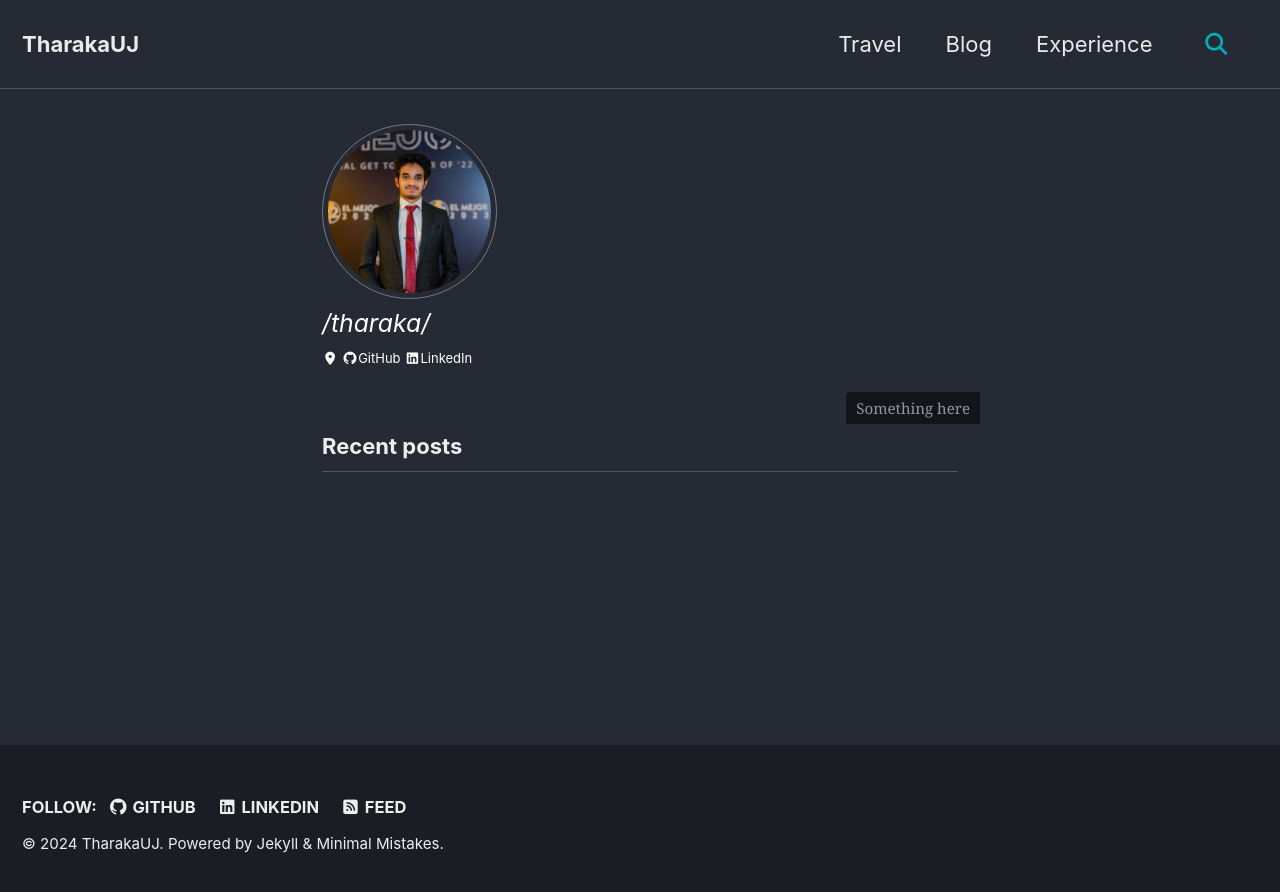
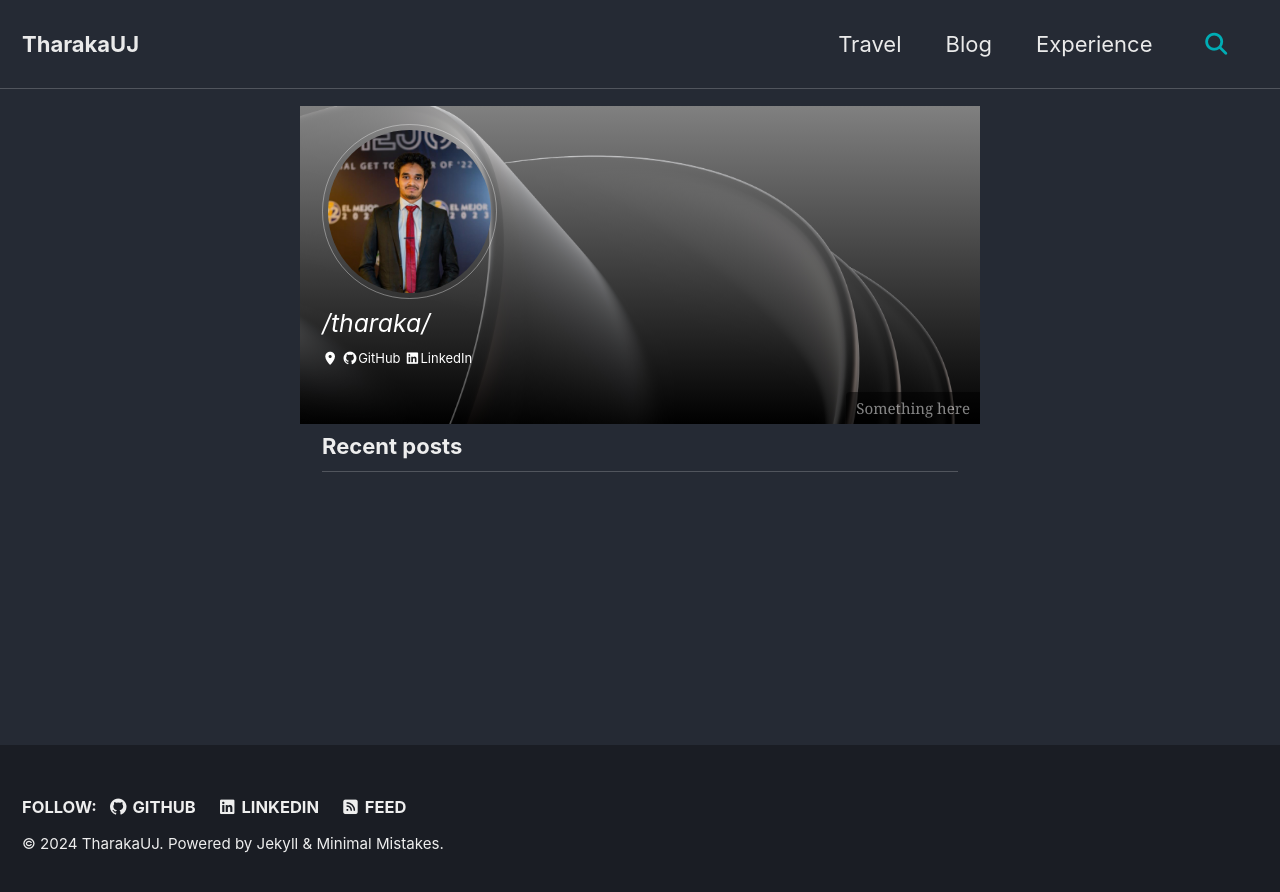
Before and after one commit to TharakaUJ/TharakaUJ.github.io, a Jekyll site: the page built from index.html, in a window 1280 px wide. Shown: the top 892 px of the page. Built offline with Jekyll 4.4.1, drawn with Linux system fonts in a browser that asks for light colours; cached includes are drawn as plain includes; the list of posts is cut into pages by our own code.

Commit message:
Refactor home index HTML to fix avatar image and author details, and update sidebar styling

```diff
--- a/index.html
+++ b/index.html
@@ -4,8 +4,8 @@
 sidebar: false
 ---
 
-<div class="page__hero--overlay" style="margin: -1em;"
-    style="background-color: #000; background-image: linear-gradient(var(--splash-gradient-color), rgba(0, 0, 0, 0.5)), url('{{ site.data.images.homeHeader }}');">
+<div class="page__hero--overlay"
+    style="margin: -1em; background-color: #000; background-image: linear-gradient(var(--splash-gradient-color), rgba(0, 0, 0, 0.5)), url('{{ site.data.images.homeHeader }}');">
     <div class="wrapper" style="margin-bottom: -10px;">
         <div class="splash__avatar">
             <img src="{{site.author.avatar}}" class="splash__avatar" alt="{{site.author.pronounce}}" title="{{site.author.avatar_title}}">
```
